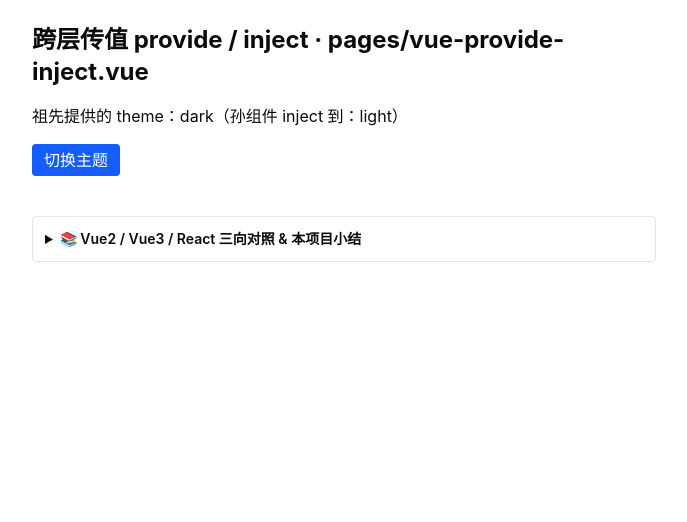
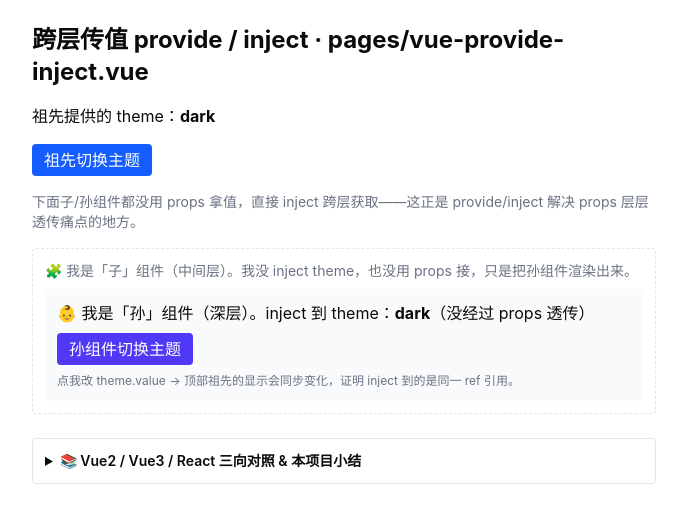
Before and after one commit to 1256807020/social-basic, a Nuxt app: page /vue-provide-inject in a window 1280 px wide. Shown: the top 522 px of the page, without its empty margins (296-983 px from the left). Built offline with nearby package versions, Linux system fonts and the light colour scheme.

Commit message:
learn/vue-provide-inject: 抽真实跨层组件树(子透传/孙inject切换)演示爷→孙传值

```diff
--- /dev/null
+++ b/app/components/ThemeChild.vue
@@ -0,0 +1,12 @@
+<script setup lang="ts">
+// 中间层「子」组件：自己完全不 inject theme，
+// 只负责把孙组件渲染出来——证明 provide/inject 能「跳过我」直达深层。
+import ThemeGrandChild from './ThemeGrandChild.vue'
+</script>
+
+<template>
+  <div class="mt-3 rounded border border-dashed p-3">
+    <p class="text-sm text-gray-500">🧩 我是「子」组件（中间层）。我没 inject theme，也没用 props 接，只是把孙组件渲染出来。</p>
+    <ThemeGrandChild />
+  </div>
+</template>
--- /dev/null
+++ b/app/components/ThemeGrandChild.vue
@@ -0,0 +1,20 @@
+<script setup lang="ts">
+// 🔧 深层「孙」组件：inject 祖先 provide 的同一个 ref。
+// 因为拿到的是「同一引用」，直接改 .value 会同步回祖先（跨层响应式）。
+import { inject, ref } from 'vue'
+
+const theme = inject('theme', ref('light'))
+const toggle = () => {
+  theme.value = theme.value === 'dark' ? 'light' : 'dark'
+}
+</script>
+
+<template>
+  <div class="mt-2 rounded bg-gray-50 p-3">
+    <p>👶 我是「孙」组件（深层）。inject 到 theme：<b>{{ theme }}</b>（没经过 props 透传）</p>
+    <button class="mt-2 rounded bg-indigo-600 px-3 py-1 text-white" @click="toggle">
+      孙组件切换主题
+    </button>
+    <p class="mt-2 text-xs text-gray-500">点我改 theme.value → 顶部祖先的显示会同步变化，证明 inject 到的是同一 ref 引用。</p>
+  </div>
+</template>
--- a/app/pages/vue-provide-inject.vue
+++ b/app/pages/vue-provide-inject.vue
@@ -7,22 +7,25 @@
 // 📌 实战定位：跨层（爷→孙）传值【常规业务常用】；主题、当前用户、locale 常走 provide。
 // 🧭 学习模式：🔧固定写法=provide(key,val) + inject(key,默认)；👉=练习点（已填）；文末 <details> 有 Vue2/Vue3/React 三向对照。
 // ───────────────────────────────────────────────────────────
-import { ref, provide, inject } from 'vue'
+import { ref, provide } from 'vue'
 
-// 🔧 固定写法：祖先 provide 一个响应式值
+// 🔧 固定写法：祖先 provide 一个响应式 ref
 const theme = ref('dark')
 provide('theme', theme)
-// 👉 练习：在孙组件里 inject 后改 theme，看祖先是否同步
-const childTheme = inject('theme', ref('light'))
+// 👉 练习（见 ThemeGrandChild.vue）：在「孙」组件里 inject 后改 theme.value，看祖先是否同步
 </script>
 
 <template>
   <main class="mx-auto max-w-2xl space-y-4 p-6">
     <h1 class="text-2xl font-bold">跨层传值 provide / inject · pages/vue-provide-inject.vue</h1>
-    <p>祖先提供的 theme：{{ theme }}（孙组件 inject 到：{{ childTheme }}）</p>
+    <p>祖先提供的 theme：<b>{{ theme }}</b></p>
     <button class="rounded bg-blue-600 px-3 py-1 text-white" @click="theme = theme === 'dark' ? 'light' : 'dark'">
-      切换主题
+      祖先切换主题
     </button>
+    <p class="text-sm text-gray-500">下面子/孙组件都没用 props 拿值，直接 inject 跨层获取——这正是 provide/inject 解决 props 层层透传痛点的地方。</p>
+
+    <!-- 子组件（中间层不 inject）→ 孙组件（深层 inject 并切换） -->
+    <ThemeChild />
 
     <details class="mt-6 rounded border p-3 text-sm">
       <summary class="cursor-pointer font-semibold">📚 Vue2 / Vue3 / React 三向对照 & 本项目小结</summary>
@@ -39,6 +42,7 @@ const childTheme = inject('theme', ref('light'))
           <tr class="border-b"><td class="px-2 py-1">祖先提供</td><td class="px-2 py-1">provide(){...}</td><td class="px-2 py-1">provide(key,val)</td><td class="px-2 py-1">&lt;Ctx.Provider value&gt;</td></tr>
           <tr class="border-b"><td class="px-2 py-1">后代取</td><td class="px-2 py-1">inject('key')</td><td class="px-2 py-1">inject('key',默认)</td><td class="px-2 py-1">useContext(Ctx)</td></tr>
           <tr class="border-b"><td class="px-2 py-1">响应式</td><td class="px-2 py-1">需传 reactive</td><td class="px-2 py-1">传 ref/reactive 即响应</td><td class="px-2 py-1">依赖 state</td></tr>
+          <tr class="border-b"><td class="px-2 py-1">跨层</td><td class="px-2 py-1">可跳层</td><td class="px-2 py-1">可跳层（爷→孙）</td><td class="px-2 py-1">可跳层</td></tr>
         </tbody>
       </table>
       <p class="mt-2 text-gray-500">📝 小结：provide/inject 解决 props 层层透传的痛点；要响应式就 provide 一个 ref/reactive，后代 inject 到的是同一引用。</p>
```
